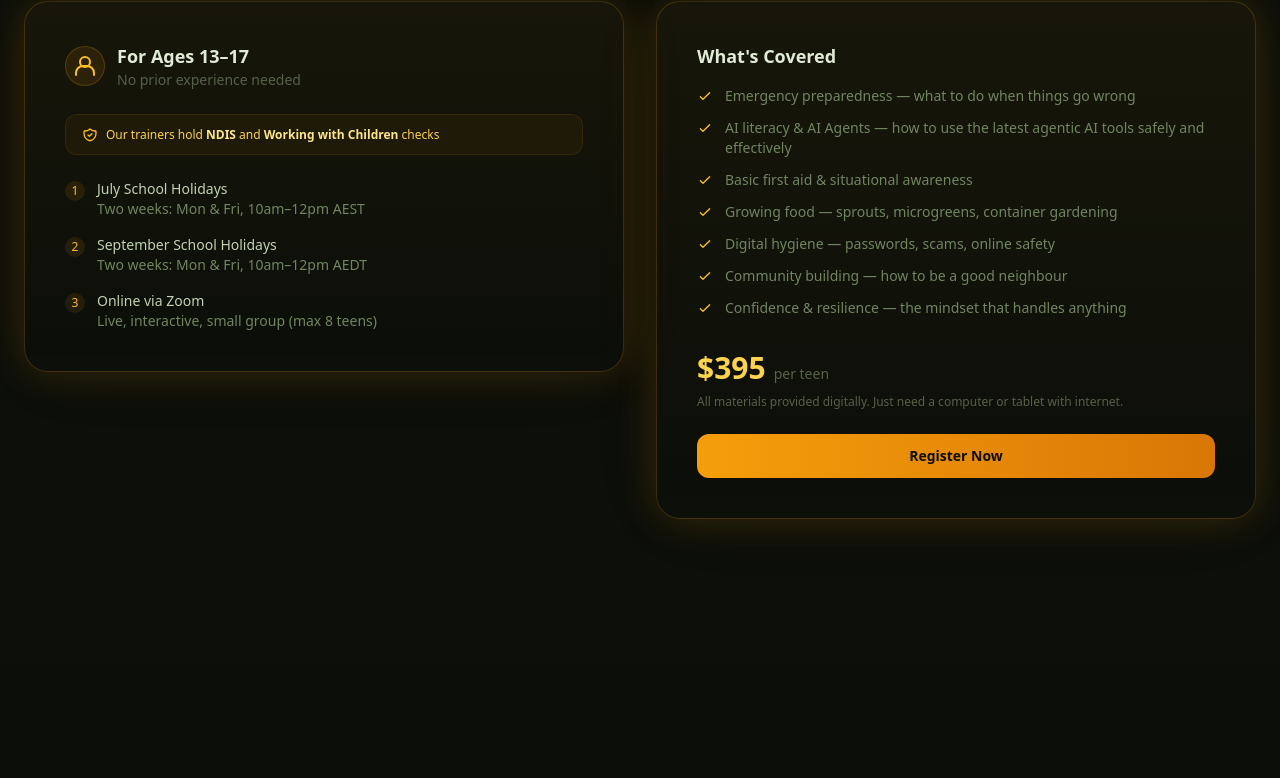
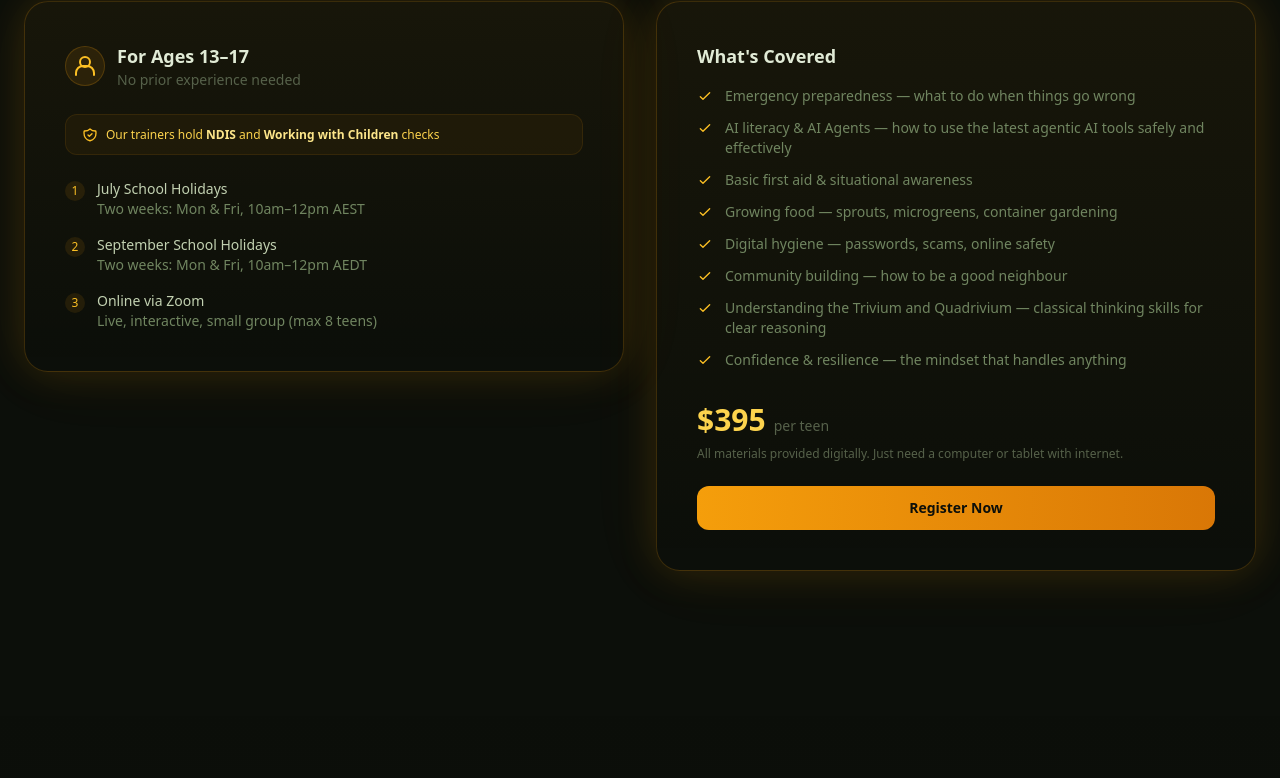
Before and after one commit to boktoday/okready-landing, a React (Vite) app: page / in a window 1280 px wide. Shown: the part 8784-9562 px from the top of the page. Built offline with nearby package versions, Linux system fonts and the light colour scheme.

Commit message:
Teens Workshop: add Trivium and Quadrivium to what's covered

```diff
--- a/src/components/TeensWorkshop.tsx
+++ b/src/components/TeensWorkshop.tsx
@@ -74,6 +74,7 @@ export default function TeensWorkshop({ onRegisterClick }: TeensWorkshopProps) {
                 "Growing food — sprouts, microgreens, container gardening",
                 "Digital hygiene — passwords, scams, online safety",
                 "Community building — how to be a good neighbour",
+                "Understanding the Trivium and Quadrivium — classical thinking skills for clear reasoning",
                 "Confidence &amp; resilience — the mindset that handles anything",
               ].map((item) => (
                 <li key={item} className="flex items-start gap-3 text-sm text-earth-400">
```
